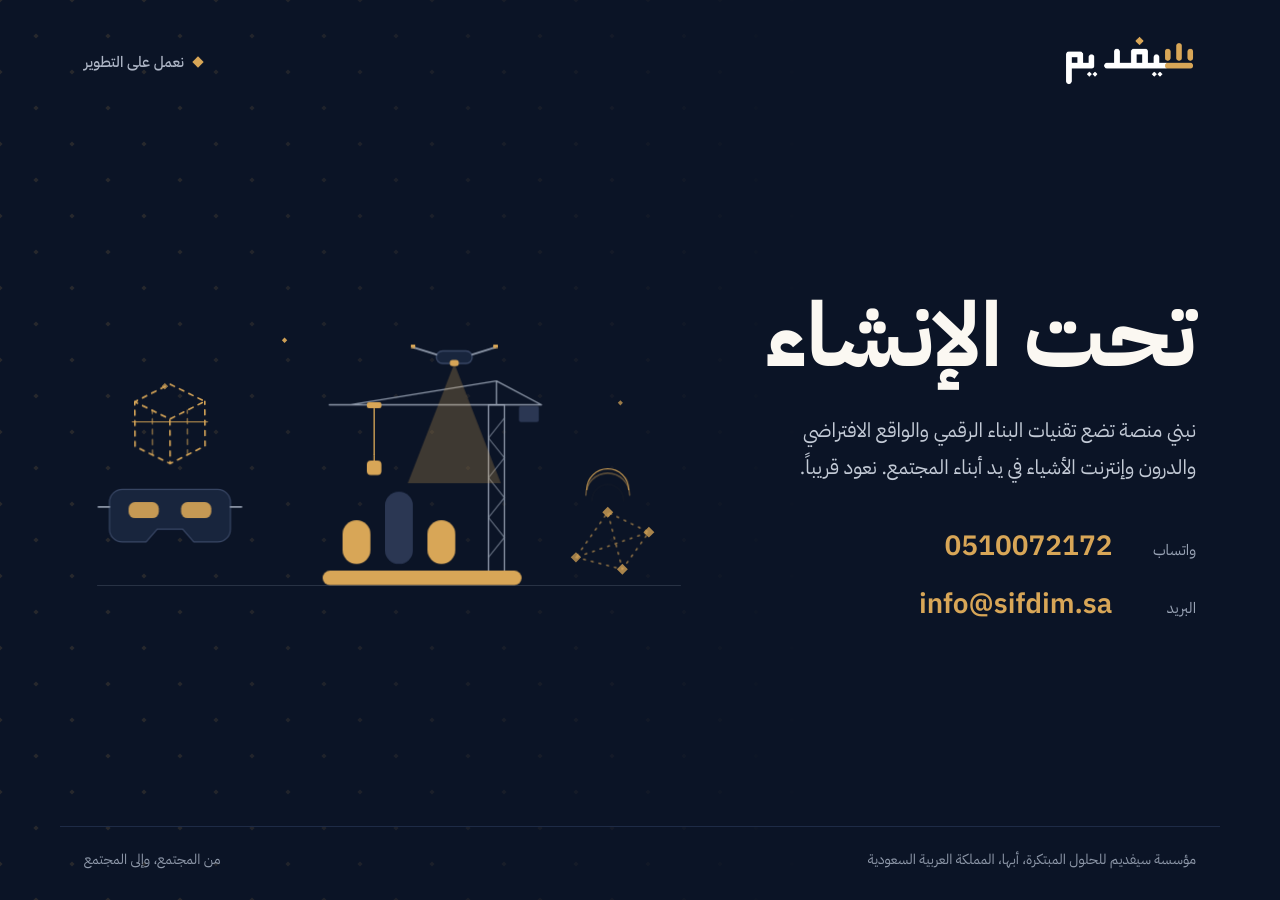
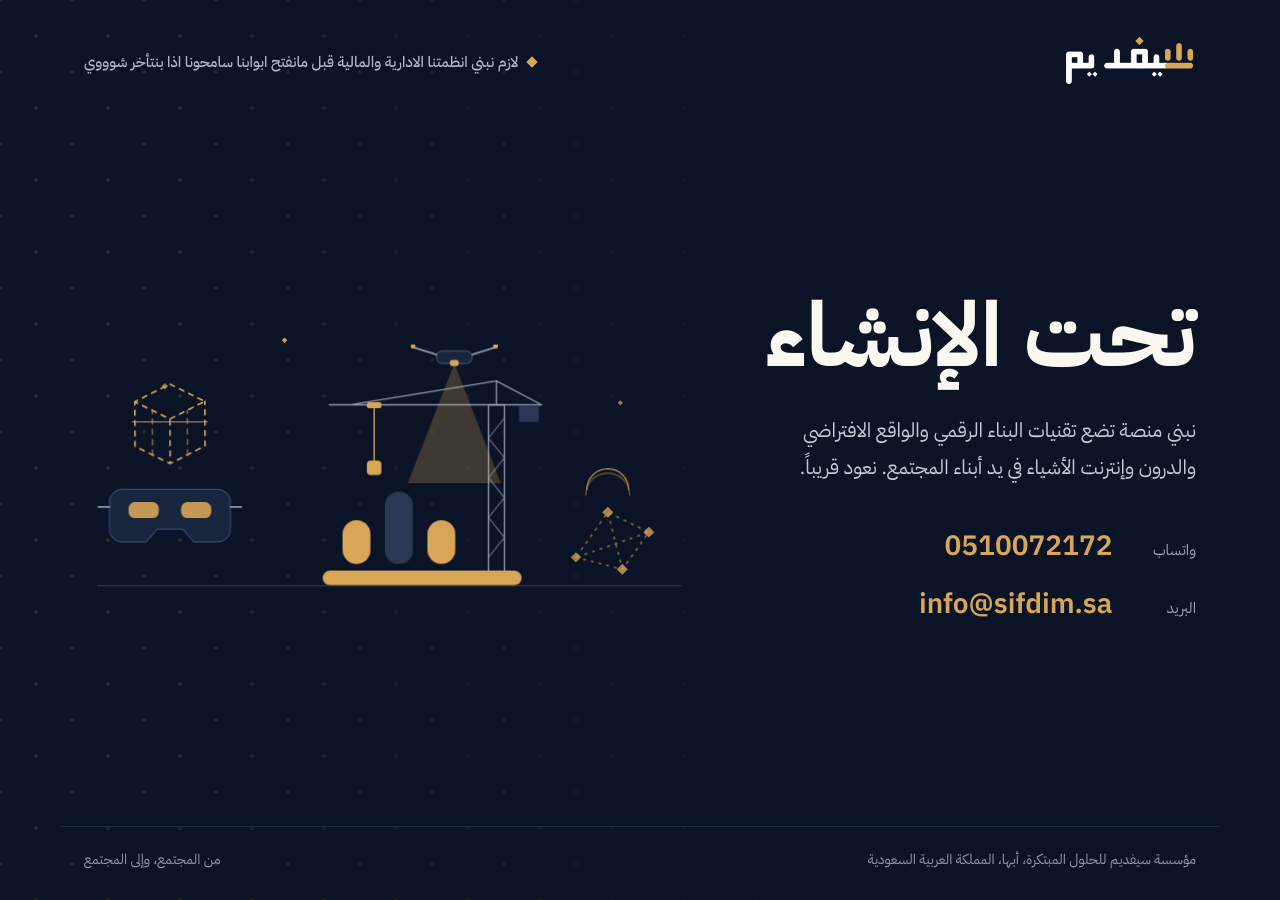
Before and after one commit to sifdim/info, a Jekyll site: the page built from index.html, in a window 1280 px wide. Built offline with Jekyll 4.4.1, drawn with Linux system fonts in a browser that asks for light colours.

Commit message:
Update _data/settings.yml (via Pages CMS)

```diff
--- a/_data/settings.yml
+++ b/_data/settings.yml
@@ -1,5 +1,5 @@
 maintenance: true
-maintenance_badge: نعمل على التطوير
+maintenance_badge: لازم نبني انظمتنا الادارية والمالية قبل مانفتح ابوابنا سامحونا اذا بنتأخر شوووي
 maintenance_title: تحت الإنشاء
 maintenance_text: نبني منصة تضع تقنيات البناء الرقمي والواقع الافتراضي والدرون
   وإنترنت الأشياء في يد أبناء المجتمع. نعود قريباً.
```
